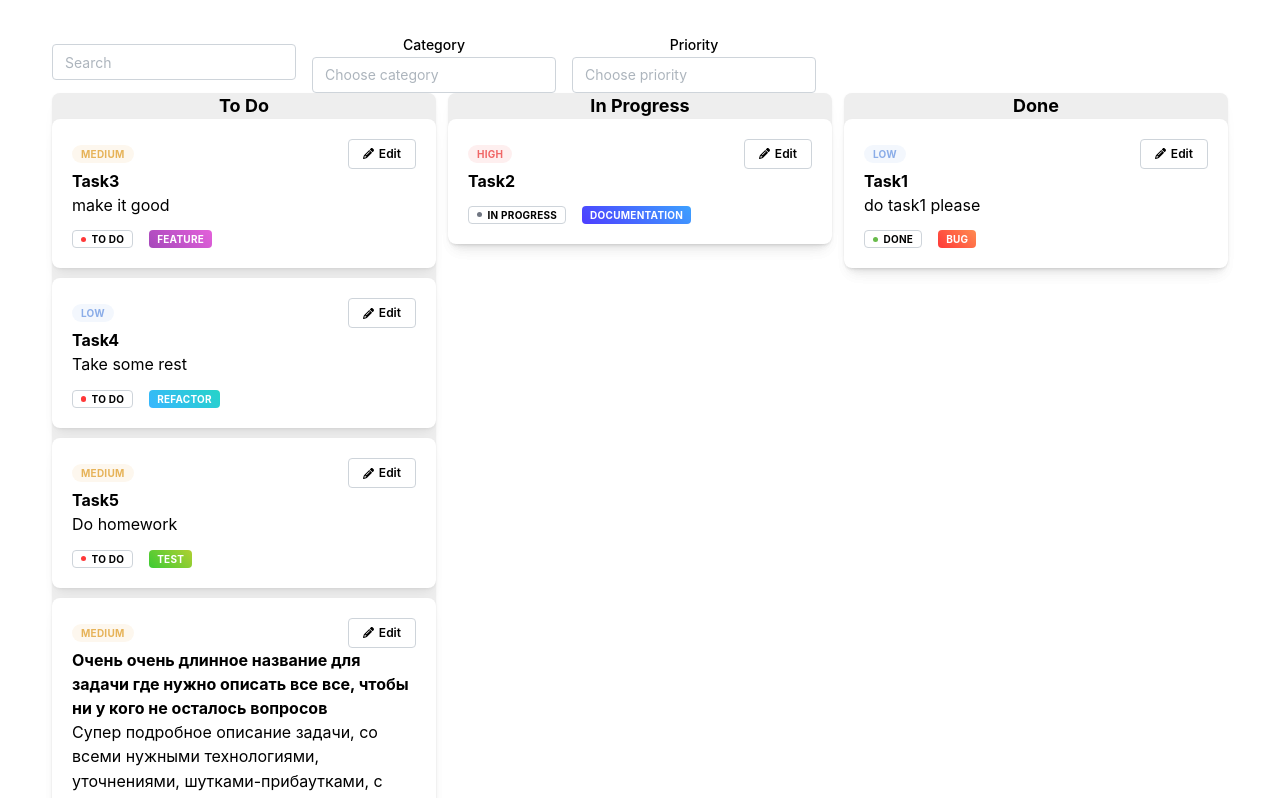
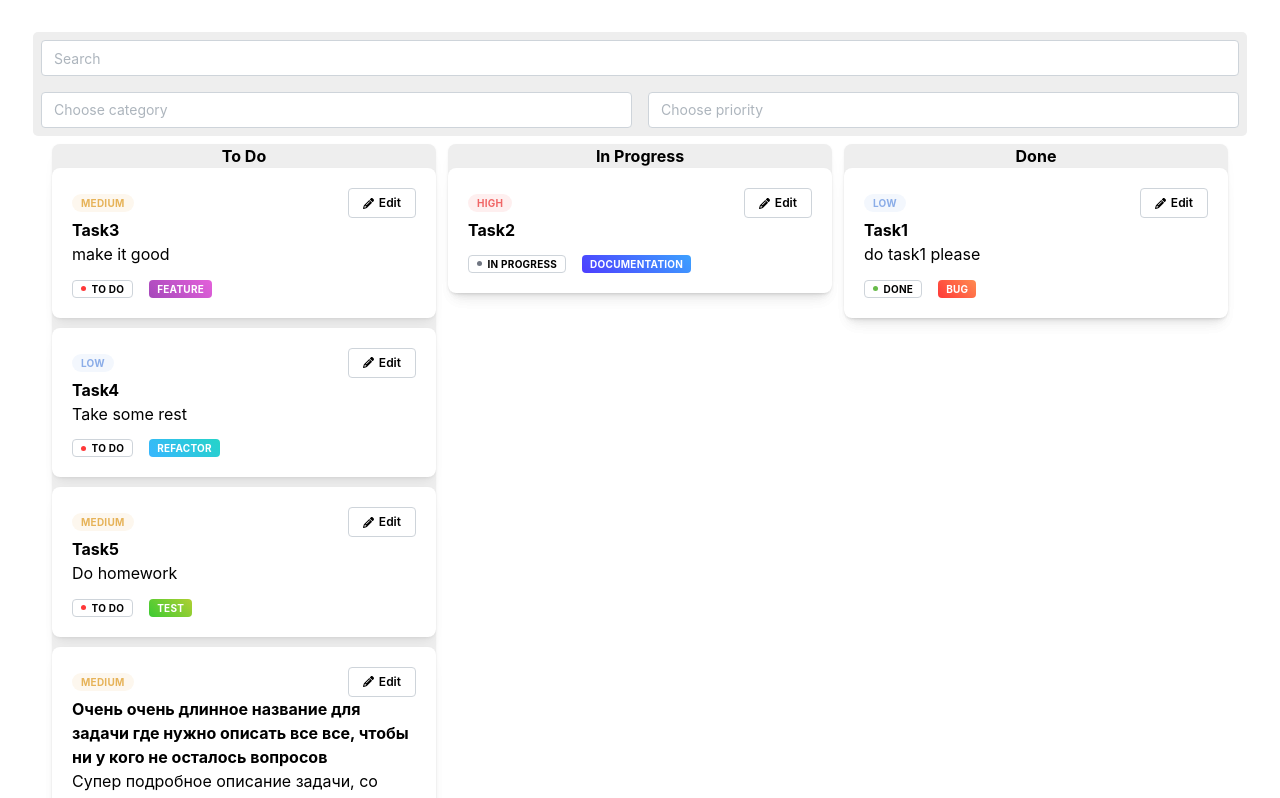
Before and after one commit to polinaKoroleva05/taskManager, a React (Vite) app: page / in a window 1280 px wide. Shown: the top 798 px of the page. Built offline with nearby package versions, Linux system fonts and the light colour scheme.

Commit message:
style search field

```diff
--- a/src/App.tsx
+++ b/src/App.tsx
@@ -1,4 +1,3 @@
-import TaskList from './components/TaskList'
 import '@mantine/core/styles.css'
 import { MantineProvider } from '@mantine/core'
 import './App.css'
--- a/src/components/MainPage.tsx
+++ b/src/components/MainPage.tsx
@@ -1,9 +1,10 @@
-import { Flex, Group, Input, TagsInput } from '@mantine/core';
+import { Flex, Group, Input, Stack, TagsInput } from '@mantine/core';
 import { useContext, useState } from 'react'
 import { TasksContext } from '../Context'
 import type { TaskInterface } from '../types';
 import TaskList from './TaskList';
 import { Carousel } from '@mantine/carousel';
+import styles from '../css/mainPage.module.css'
 
 export default function MainPage() {
     const { tasks }: { tasks: TaskInterface[] } = useContext(TasksContext)
@@ -11,7 +12,6 @@ export default function MainPage() {
     const [searchCategory, setSearchCategory] = useState<string[] | undefined>([])
     const [searchPriority, setSearchPriority] = useState<string[] | undefined>([])
     const regSearch = new RegExp(searchWord, 'i')
-    console.log(searchCategory, searchPriority)
     let searchFilteredTasks = tasks.filter(task => regSearch.test(task.title) || (task.description && regSearch.test(task.description))) //фильтруем по title или, если существует description, то по нему тоже
     if (searchCategory?.length) {
         searchFilteredTasks = searchFilteredTasks.filter(task => searchCategory.includes(task.category))
@@ -23,16 +23,18 @@ export default function MainPage() {
     let tasksInProgress = searchFilteredTasks.filter(task => task.status === 'In Progress')
     let tasksDone = searchFilteredTasks.filter(task => task.status === 'Done')
     return (<>
-        <Group>
+        <Stack className={styles.searchField}>
             <Input
                 placeholder='Search'
                 value={searchWord}
                 onChange={(event) => setSearchWord(event.currentTarget.value)}
                 rightSection={searchWord !== '' ? <Input.ClearButton onClick={() => setSearchWord('')} /> : undefined}
             />
-            <TagsInput label='Category' value={searchCategory} onChange={setSearchCategory} placeholder='Choose category' data={['Bug', 'Feature', 'Documentation', 'Refactor', 'Test']} clearable />
-            <TagsInput label='Priority' value={searchPriority} onChange={setSearchPriority} placeholder='Choose priority' data={['Low', 'Medium', 'High']} clearable />
-        </Group>
+            <Group>
+                <TagsInput className={styles.categoryField} value={searchCategory} onChange={setSearchCategory} placeholder='Choose category' data={['Bug', 'Feature', 'Documentation', 'Refactor', 'Test']} clearable />
+                <TagsInput className={styles.priorityField} value={searchPriority} onChange={setSearchPriority} placeholder='Choose priority' data={['Low', 'Medium', 'High']} clearable />
+            </Group>
+        </Stack>
         <Flex visibleFrom='sm'
             gap='sm'
             justify='center'
--- a/src/components/TaskList.tsx
+++ b/src/components/TaskList.tsx
@@ -1,13 +1,11 @@
 import TaskItem from "./TaskItem"
 import type { TaskInterface } from "../types"
 import { Flex, Paper, Title } from "@mantine/core"
-import { useContext } from "react"
-import { TasksContext } from "../Context"
 
 export default function TaskList({ style, title, tasks }: { style?: {}, title: string, tasks: TaskInterface[]}) {
     return (
         <Paper style={style} shadow='sm' radius='md' bg='#eeeeeeff'>
-            <Title order={4}> {title} </Title>
+            <Title order={5}> {title} </Title>
             <Flex gap='xs' align='center' direction='column' >
                 {tasks.map((item, key) =>
                     <TaskItem id={item.id} key={key} />
--- /dev/null
+++ b/src/css/mainPage.module.css
@@ -0,0 +1,13 @@
+.searchField{
+    background-color: #eeeeee;
+    margin-bottom: 1vh;
+    padding: 1vh;
+    border-radius: 5px;
+}
+
+.categoryField{
+    width: 591px;
+}
+.priorityField{
+    width: 591px;
+}
```
Also changed, not shown: src/css/taskDetail.module.css (deleted).
